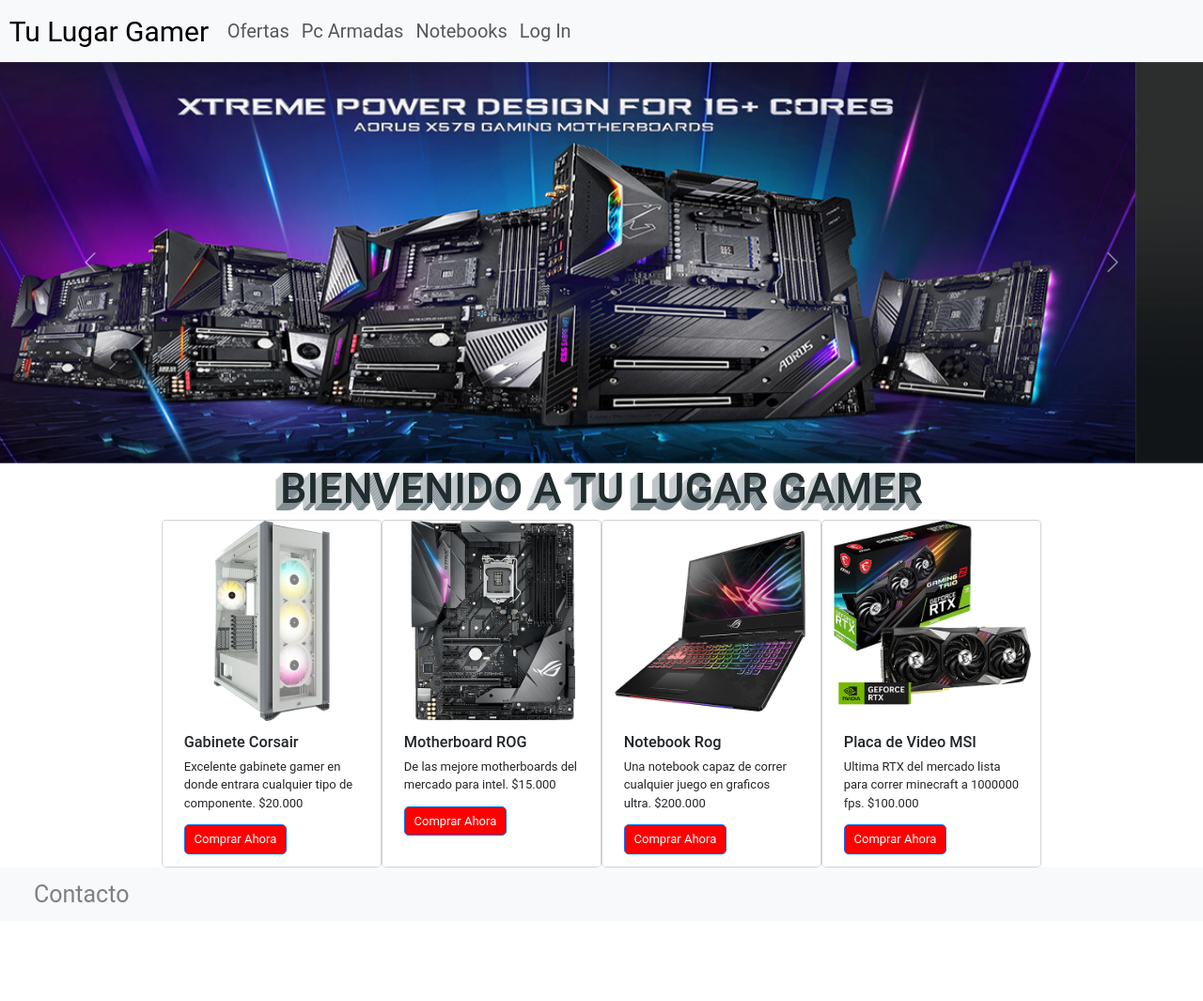
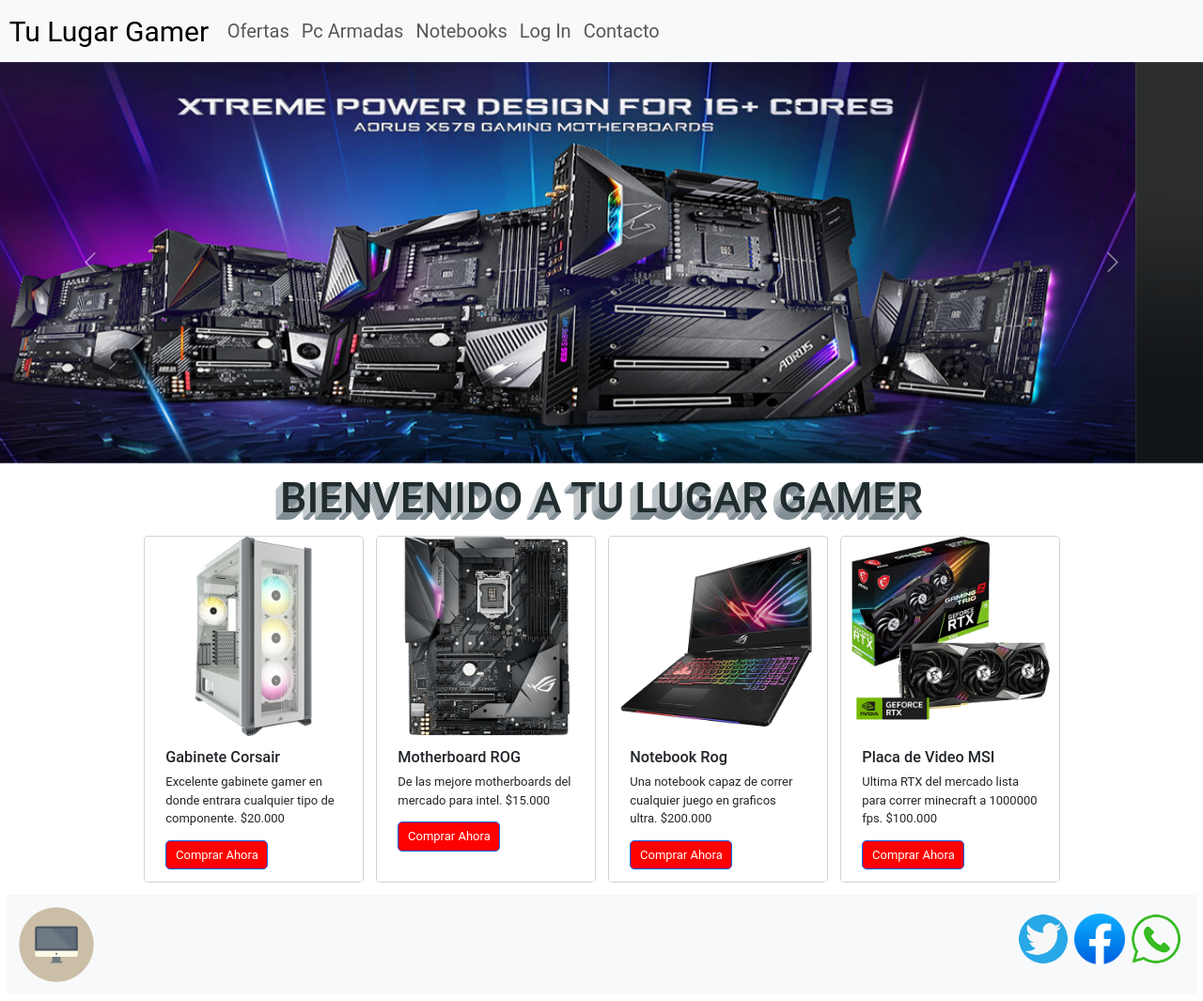
Before and after one commit to Shiroxriven/Entrega-Final, a website: page index.html in a window 1280 px wide. Shown: the whole page at 94% size. Before the commit the page ends 980 px from the top, so only its background shows below. Drawn offline with nearby package versions, Linux system fonts and the light colour scheme.

Commit message:
footer fix

```diff
--- a/index.html
+++ b/index.html
@@ -31,6 +31,9 @@
                   </li>
                   <li class="nav-item">
                     <a class="nav-link" href="pages/log_in.html">Log In</a>
+                  </li>
+                  <li class="nav-item">
+                    <a class="nav-link" href="pages/contacto.html">Contacto</a>
                   </li>
                 </ul>
               </div>
@@ -66,7 +69,7 @@
               <h2 class="titulos">BIENVENIDO A TU LUGAR GAMER</h2>
           </div>
           <div class="row justify-content-center">
-          <div class="card col-12 col-sm-6 col-lg-4" style="width: 18rem;">
+          <div class="card m-2 col-12 col-sm-6 col-lg-4" style="width: 18rem;">
             <img src="assets/Gabinete1.png" class="card-img-top" alt="Gabinete">
             <div class="card-body">
               <h5 class="card-title">Gabinete Corsair</h5>
@@ -74,7 +77,7 @@
               <a href="#" class="btn btn-primary">Comprar Ahora</a>
             </div>
           </div>
-          <div class="card col-12 col-sm-6 col-lg-4" style="width: 18rem;">
+          <div class="card m-2 col-12 col-sm-6 col-lg-4" style="width: 18rem;">
             <img src="assets/Motherboard Rog1.png" class="card-img-top" alt="motherrog">
             <div class="card-body">
               <h5 class="card-title">Motherboard ROG</h5>
@@ -82,7 +85,7 @@
               <a href="#" class="btn btn-primary">Comprar Ahora</a>
             </div>
           </div>
-          <div class="card col-12 col-sm-6 col-lg-4" style="width: 18rem;">
+          <div class="card m-2 col-12 col-sm-6 col-lg-4" style="width: 18rem;">
             <img src="assets/Notebook rog1.png" class="card-img-top" alt="notebook">
             <div class="card-body">
               <h5 class="card-title">Notebook Rog</h5>
@@ -90,7 +93,7 @@
               <a href="#" class="btn btn-primary">Comprar Ahora</a>
             </div>
           </div>
-          <div class="card col-12 col-sm-6 col-lg-4" style="width: 18rem;">
+          <div class="card m-2 col-12 col-sm-6 col-lg-4" style="width: 18rem;">
             <img src="assets/Placa de video1.png" class="card-img-top" alt="nvidiaplaca">
             <div class="card-body ">
               <h5 class="card-title">Placa de Video MSI</h5>
@@ -100,12 +103,26 @@
           </div>
         </div>
     </main>
-    <footer>
-        <nav class="footer d-flex align-items-center justify-content-between">
-            <ul class="m-0 d-flex justify-content-end">
-                <li><a href="pages/contacto.html">Contacto</a></li>
-            </ul>
-        </nav>
+    <footer class="footer d-flex align-items-center p-3 m-2">
+        <div class="logofooter">
+          <img src="/assets/Icono web.png" alt="logo">
+        </div>
+        <div class="redes">
+          <ul class="d-flex justify-content-end">
+            <li>
+              <a href="#"></a>
+              <img src="/assets/twittericon.png" alt="twitter">
+            </li>
+            <li>
+              <a href="#"></a>
+              <img src="/assets/facebookicon.png" alt="facebook">
+            </li>
+            <li>
+              <a href="#"></a>
+              <img src="/assets/wspicon.png" alt="whatsapp">
+            </li>
+          </ul>
+        </div>
     </footer>
     <script src="https://cdn.jsdelivr.net/npm/bootstrap@5.3.0-alpha2/dist/js/bootstrap.bundle.min.js" integrity="sha384-qKXV1j0HvMUeCBQ+QVp7JcfGl760yU08IQ+GpUo5hlbpg51QRiuqHAJz8+BrxE/N" crossorigin="anonymous"></script>
 </body>
--- a/scss/_footer.scss
+++ b/scss/_footer.scss
@@ -1,17 +1,21 @@
 .footer {
+    flex-direction: row;
     background-color: #f8f9fa;
     ul{
     list-style: none;
-}
-    li a {
-        display: block;
-        text-decoration: none;
-        font-family: $Family;
-        color: grey;
-        font-size: 25px;
-        padding: 10px;
-        &:hover{
-            color: black;
+    }
+    .logofooter{
+        width: 20%;
+        img{
+            max-width: 80px;
+        }
+    }
+    .redes{
+        width: 80%;
+        ul>li>img{
+            max-width: 60px;
+            padding: 3px;
+            cursor: pointer;
         }
     }
 }
--- a/scss/style.scss
+++ b/scss/style.scss
@@ -2,6 +2,9 @@
     padding: 0;
     margin: 0;
     box-sizing: border-box;
+}
+img{
+    max-width: 100%;
 }
 
 $Family:  'Roboto', sans-serif;
@@ -14,7 +17,8 @@
 
 
 .titulos{
-    font-size: 30px;
+    font-size: 60px;
+    padding-top: 10px;
     text-align: center;
     font-family: $Family;
     color: #202c2d;
```
Also changed, not shown: pages/contacto.html (+24 -7 lines), pages/log_in.html (+24 -7 lines), pages/notebooks.htm (+24 -7 lines), pages/ofertas.html (+24 -7 lines), pages/pc_armadas.html (+25 -7 lines), assets/facebookicon.png (added), assets/twittericon.png (added), assets/wspicon.png (added), css/style.css, 1 other file.
